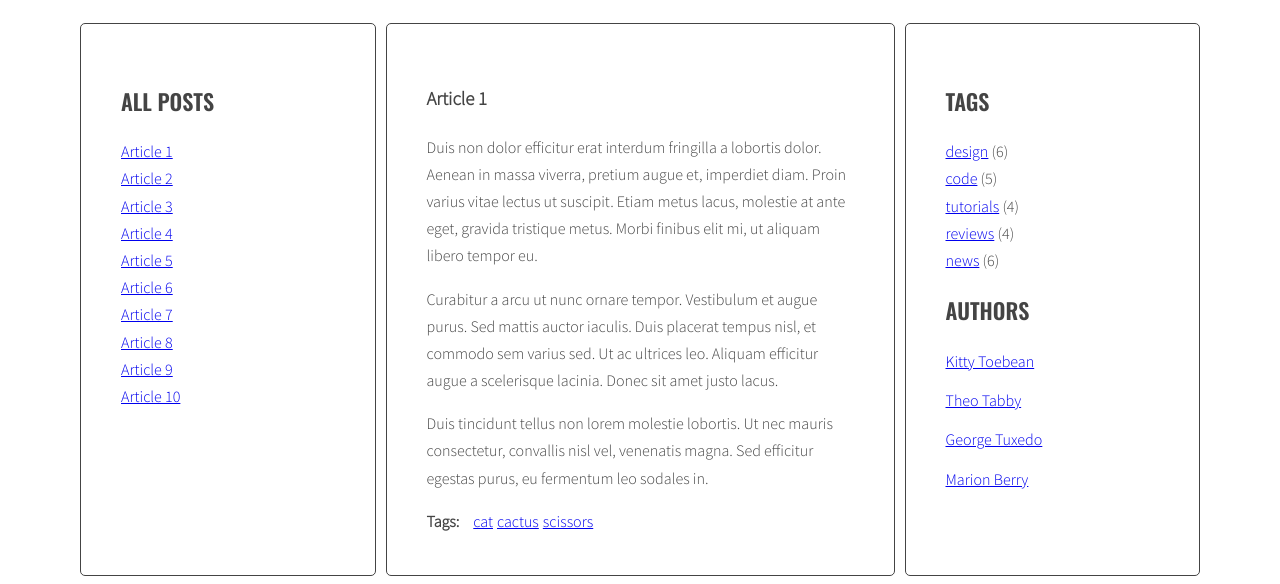
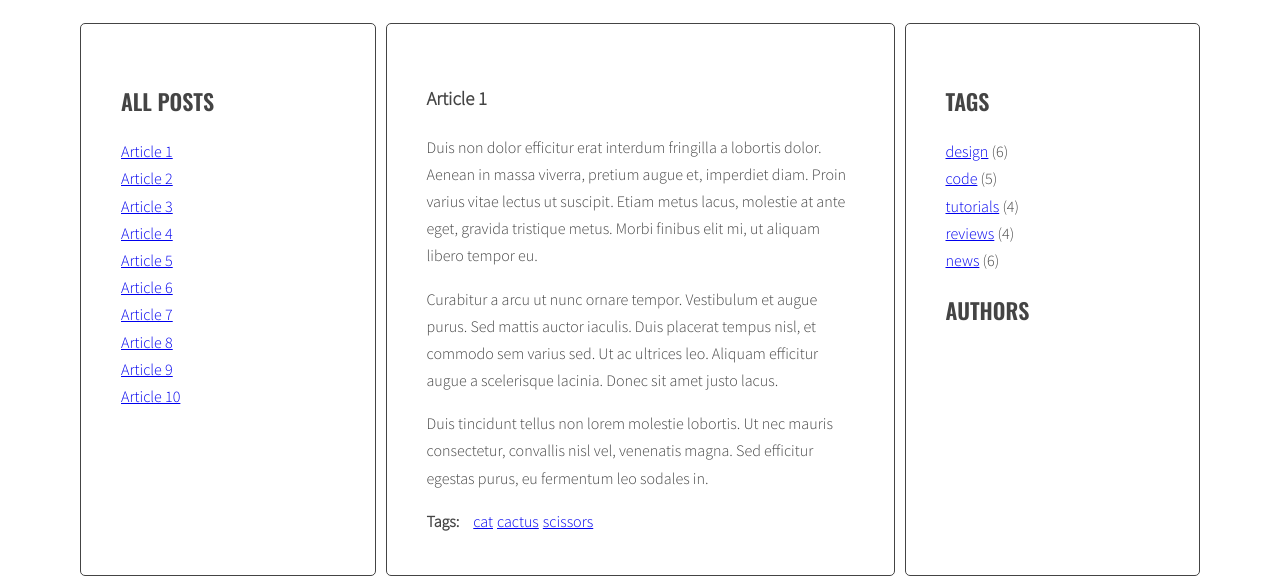
Before and after one commit to pstanke/javascript-blog, a website: page index.html in a window 1280 px wide. Shown: the part 220-804 px from the top of the page. Drawn offline with nearby package versions, Linux system fonts and the light colour scheme.

Commit message:
Delete author-list

```diff
--- a/index.html
+++ b/index.html
@@ -377,28 +377,7 @@
               <li><a href="#">news</a> <span>(6)</span></li>
             </ul>
             <h2 class="section-title">Authors</h2>
-            <ul class="list authors">
-              <li>
-                <a href="#">
-                  <span class="author-name">Kitty Toebean</span>
-                </a>
-              </li>
-              <li>
-                <a href="#">
-                  <span class="author-name">Theo Tabby</span>
-                </a>
-              </li>
-              <li>
-                <a href="#">
-                  <span class="author-name">George Tuxedo</span>
-                </a>
-              </li>
-              <li>
-                <a href="#">
-                  <span class="author-name">Marion Berry</span>
-                </a>
-              </li>
-            </ul>
+            <ul class="list authors"></ul>
           </aside>
         </main>
       </div>
```
